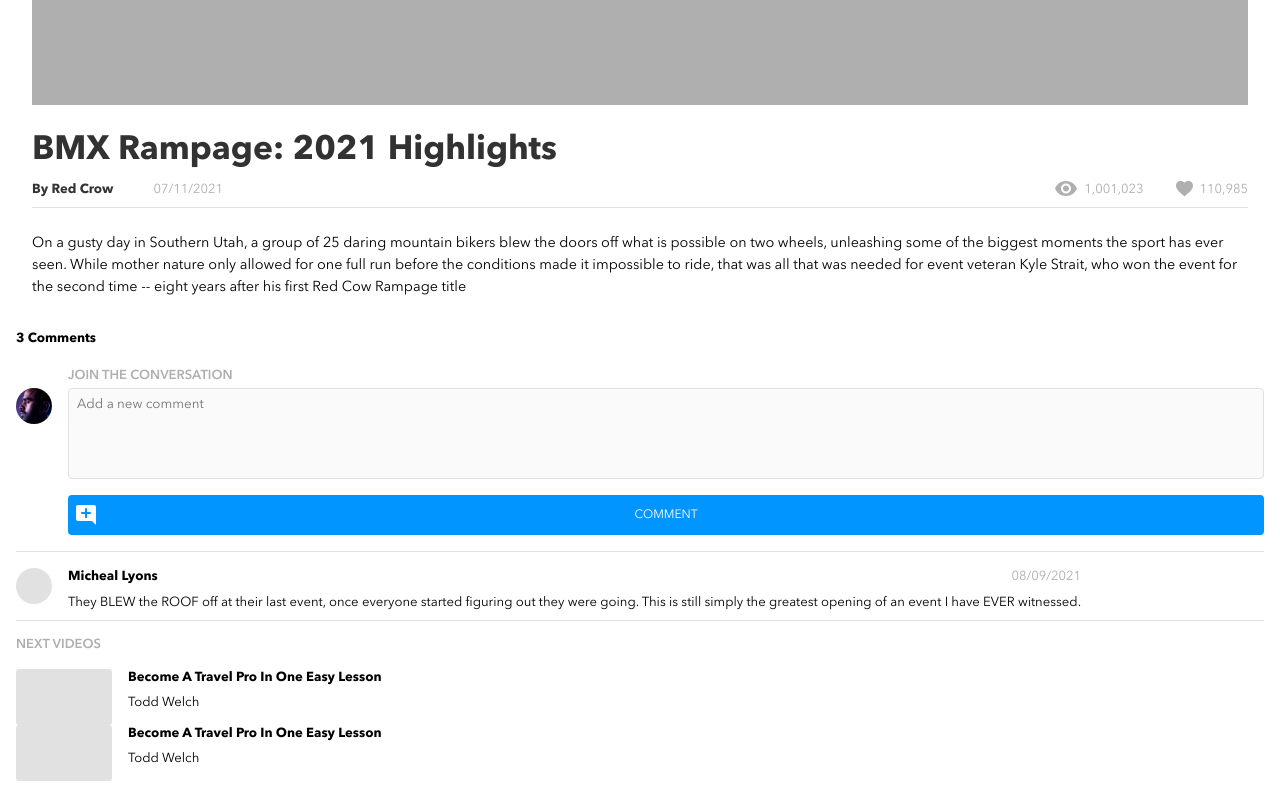
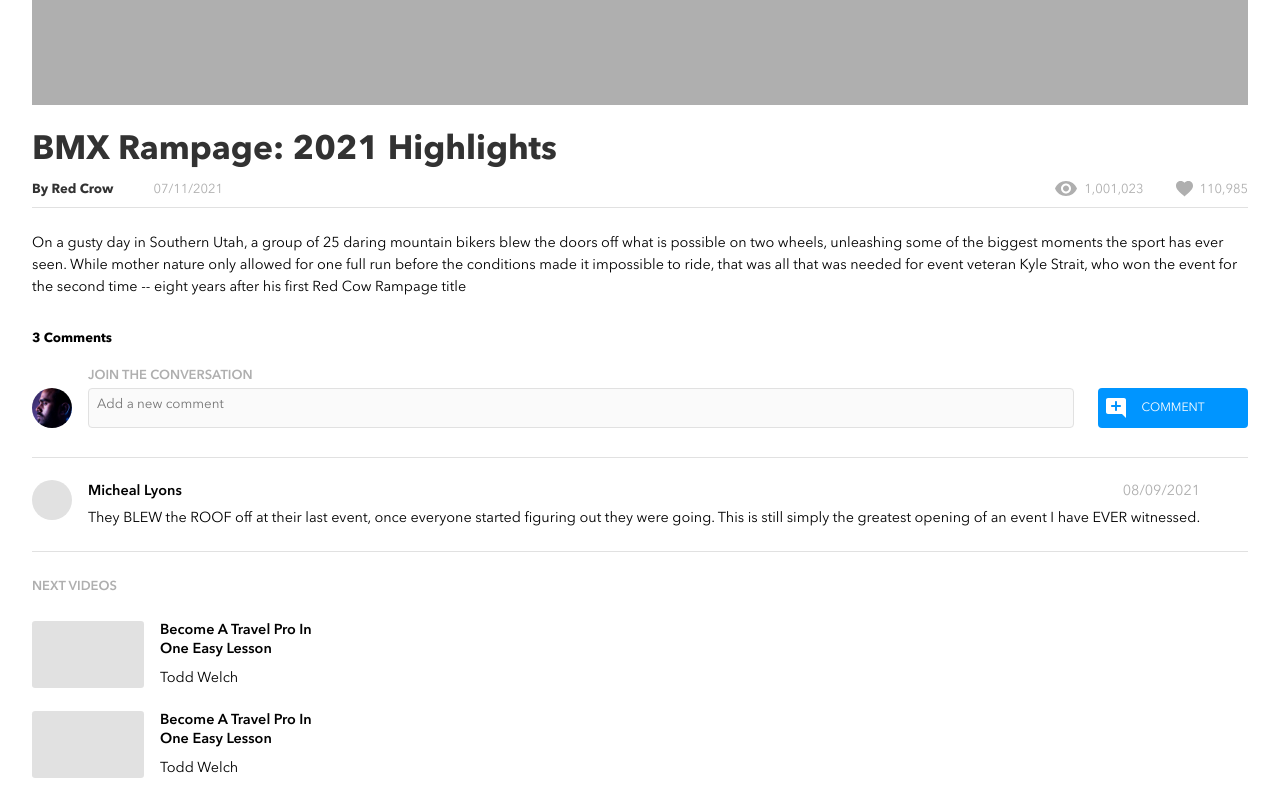
Before and after one commit to koionaroll/brainflix, a React (Create React App) app: page / in a window 1280 px wide. Shown: the part 651-1451 px from the top of the page. Built offline with nearby package versions, Linux system fonts and the light colour scheme.

Commit message:
finished tablet resposive layout

```diff
--- a/src/components/Comments/Comments.scss
+++ b/src/components/Comments/Comments.scss
@@ -1,7 +1,11 @@
-@use "../../styles/partials/var" as *;
+@use "../../styles/partials/var" ;
+@use "../../styles/partials/mixins" as *;
 
 .comments{
     padding: 0 1rem;
+    @include tablet{
+        padding: 0 2rem;
+    }
 
     &-counter{
         padding: 1rem 0;
@@ -21,12 +25,22 @@
             height: 2.25rem;
             width: 2.25rem;
             object-fit: cover;
+            @include tablet {
+                height: 2.5rem;
+                width: 2.5rem;
+            }
         }
 
         &__wrapper{
             display: flex;
             flex-direction: column;
             width: 100%;
+            @include tablet {
+                flex-direction: row;
+                align-items: center;
+                flex-wrap: wrap;
+                padding-bottom: 1.8rem;
+            }
         }
 
         &__label{
@@ -34,6 +48,9 @@
             font-size: 0.81rem;
             line-height: 1.5rem;
             font-weight: 600;
+            @include tablet {
+                width: 100%;
+            }
         }
 
         &__textarea{
@@ -44,6 +61,12 @@
             padding: 0.5rem;
             border-radius: 0.25rem;
             height: 5.7rem;
+            @include tablet {
+                display: flex;
+                height: 2.5rem;
+                flex-grow:1;
+                margin-top: 0;
+            }
         }
 
         textarea:focus, input:focus{
@@ -66,6 +89,10 @@
             animation-timing-function: ease-out;
             transition-duration: 200ms;
             animation-delay: 100ms;
+            @include tablet {
+                max-width: 9.375rem;
+                margin: 0 0 0 1.5rem;
+            }
         }
 
         &__btn:hover{
@@ -81,6 +108,9 @@
         flex-direction: row;
         padding: 1rem 0 0.5rem;
         border-bottom: 1px solid $sc-mercury;
+        @include tablet {
+            padding: 1.4rem 0;
+        }
 
         &__profile{
             border-radius: 50%;
@@ -88,6 +118,10 @@
             min-width: 2.25rem;
             background-color: $sc-mercury;
             margin-right: 1rem;
+            @include tablet {
+                height: 2.5rem;
+                min-width: 2.5rem;
+            }
         }
 
         &--column{
@@ -102,8 +136,12 @@
 
         &__name{
             font-size: 0.82rem;
-            font-weight: 700;
+            font-weight: 600;
             line-height: 1.125rem;
+            @include tablet {
+                font-size: 0.9rem;
+                line-height: 1.375rem;
+            }
         }
 
         &__date{
@@ -111,6 +149,10 @@
             color: $pc-silver;
             font-size: 0.81rem;
             line-height: 1.125rem;
+            @include tablet {
+                font-size: 0.9rem;
+                line-height: 1.375rem;
+            }
         }
 
         &__content{
@@ -118,6 +160,11 @@
             font-size: 0.82rem;
             font-weight: 500;
             line-height: 1.125rem;
+            @include tablet {
+                font-size: 0.9rem;
+                line-height: 1.375rem;
+                padding-top: 0.3rem;
+            }
         }
 
     }
--- a/src/components/NextVideos/NextVideos.scss
+++ b/src/components/NextVideos/NextVideos.scss
@@ -1,7 +1,11 @@
-@use "../../styles/partials/var" as *;
+@use "../../styles/partials/var" ;
+@use "../../styles/partials/mixins" as *;
 
 .next-videos{
     padding: 0 1rem;
+    @include tablet {
+        padding: 0 2rem;
+    }
 
     &__header{
         padding: 0.75rem 0;
@@ -9,16 +13,25 @@
         font-size: 0.81rem;
         line-height: 1.5rem;
         font-weight: 600;
+        @include tablet {
+            padding: 1.4rem 0;
+        }
     }
 
     &__wrapper{
         display: flex;
         flex-direction: row;
+        @include tablet {
+            margin-bottom: 1.4rem;
+            max-width: 18rem;
+        }
 
         &--column{
             display: flex;
             flex-direction: column;
-
+            @include tablet {
+                justify-content: space-between;
+            }
         }
     }
 
@@ -28,13 +41,22 @@
         height: 3.5rem;
         min-width: 6rem;
         margin-right: 1rem;
+        @include tablet {
+            height: 4.2rem;
+            min-width: 7rem;
+        }
     }
 
     &__title{
         font-size: 0.82rem;
-        font-weight: 700;
+        font-weight: 600;
         line-height: 1.125rem;
         padding-bottom: 0.4rem;
+        @include tablet {
+            font-size: 0.9rem;
+            line-height: 1.2rem;
+            padding: 0;
+        }
     }
 
     &__author{
@@ -42,5 +64,10 @@
         font-weight: 500;
         line-height: 1.125rem;
         padding-bottom: 0.75rem;
+        @include tablet {
+            font-size: 0.9rem;
+            line-height: 1.2rem;
+            padding: 0;
+        }
     }
 }
```
